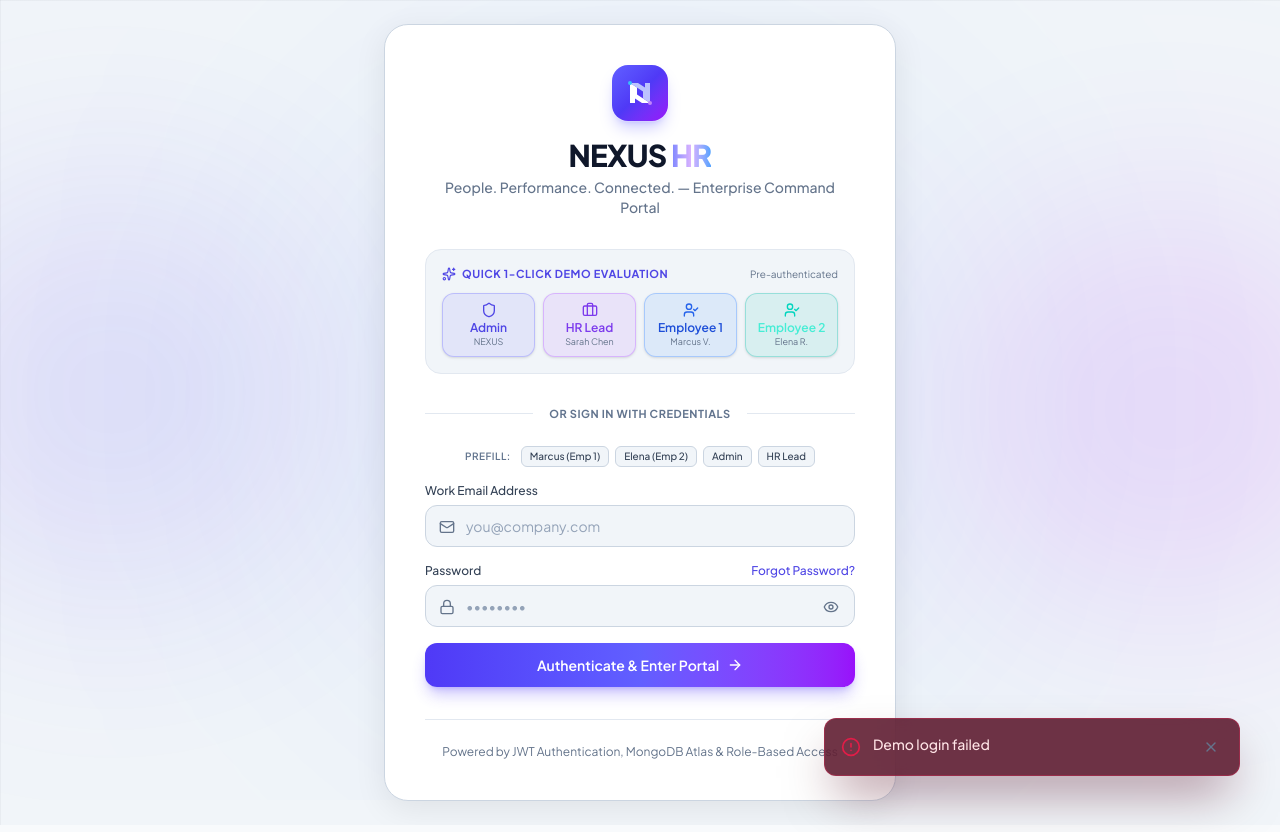
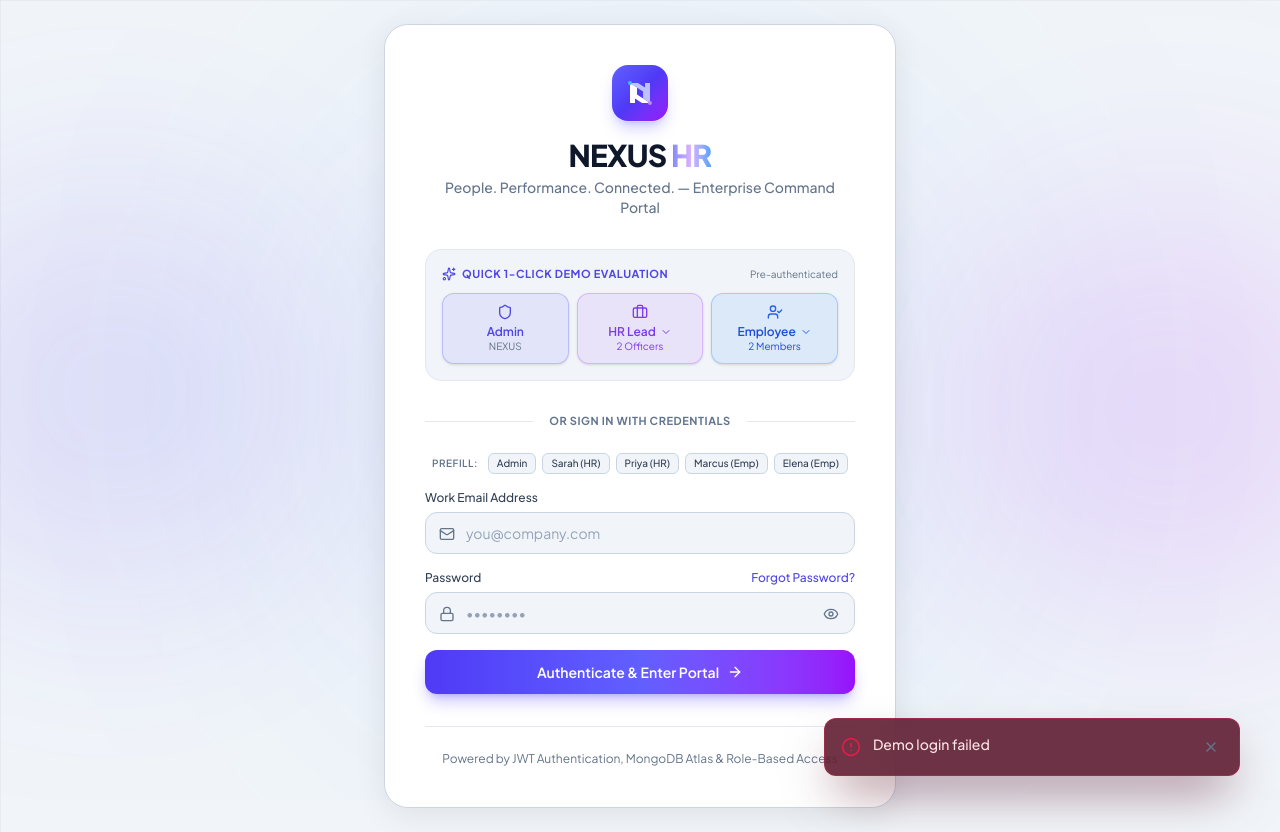
Before and after one commit to Kushalraj123/Employee-Management-System, a React (Vite) app: page /login in a window 1280 px wide. Both pictures are taken after a click on the button "Sign in directly as Administrator (admin@nexus.io)". Built offline with nearby package versions, Linux system fonts and the light colour scheme; no server answers.

Commit message:
Group Employee and HR accounts into role cards with expandable division selectors

```diff
--- a/src/pages/Login.jsx
+++ b/src/pages/Login.jsx
@@ -19,6 +19,8 @@ import {
   Eye,
   EyeOff,
   X,
+  ChevronDown,
+  ChevronUp,
 } from 'lucide-react';
 import { motion, AnimatePresence } from 'framer-motion';
 
@@ -27,6 +29,7 @@ export default function Login() {
   const [password, setPassword] = useState('');
   const [showPassword, setShowPassword] = useState(false);
   const [loading, setLoading] = useState(false);
+  const [activeDivision, setActiveDivision] = useState('employee'); // default open to employee
   const { login, demoLogin } = useAuth();
   const { showSuccess, showError } = useToast();
   const navigate = useNavigate();
@@ -179,51 +182,188 @@ export default function Login() {
               </span>
               <span className="text-[10px] text-slate-400">Pre-authenticated</span>
             </div>
-            <div className="grid grid-cols-2 sm:grid-cols-4 gap-2">
+            <div className="grid grid-cols-3 gap-2">
               <button
                 type="button"
-                onClick={() => handleQuickDemo('admin', 'admin@nexus.io')}
-                className="flex flex-col items-center justify-center p-2 rounded-xl border border-indigo-500/30 bg-indigo-500/10 hover:bg-indigo-500/20 text-indigo-300 hover:text-white transition-all text-xs font-semibold group shadow-sm text-center"
-                title="Sign in as Admin (admin@nexus.io)"
+                onClick={() => {
+                  setActiveDivision(null);
+                  handleQuickDemo('admin', 'admin@nexus.io');
+                }}
+                className="flex flex-col items-center justify-center p-2.5 rounded-xl border border-indigo-500/30 bg-indigo-500/10 hover:bg-indigo-500/20 text-indigo-300 hover:text-white transition-all text-xs font-semibold group shadow-sm text-center"
+                title="Sign in directly as Administrator (admin@nexus.io)"
               >
-                <Shield className="w-4 h-4 mb-0.5 text-indigo-400 group-hover:scale-110 transition-transform" />
+                <Shield className="w-4 h-4 mb-1 text-indigo-400 group-hover:scale-110 transition-transform" />
                 <span>Admin</span>
-                <span className="text-[9px] text-slate-400 font-normal">NEXUS</span>
+                <span className="text-[10px] text-slate-400 font-normal">NEXUS</span>
               </button>
 
               <button
                 type="button"
-                onClick={() => handleQuickDemo('hr', 'sarah.chen@nexus.io')}
-                className="flex flex-col items-center justify-center p-2 rounded-xl border border-purple-500/30 bg-purple-500/10 hover:bg-purple-500/20 text-purple-300 hover:text-white transition-all text-xs font-semibold group shadow-sm text-center"
-                title="Sign in as HR Lead (sarah.chen@nexus.io)"
+                onClick={() => setActiveDivision(activeDivision === 'hr' ? null : 'hr')}
+                className={`flex flex-col items-center justify-center p-2.5 rounded-xl border transition-all text-xs font-semibold group shadow-sm text-center ${
+                  activeDivision === 'hr'
+                    ? 'border-purple-500 bg-purple-500/25 text-white ring-1 ring-purple-500/50'
+                    : 'border-purple-500/30 bg-purple-500/10 hover:bg-purple-500/20 text-purple-300 hover:text-white'
+                }`}
+                title="View HR Officer accounts"
               >
-                <Briefcase className="w-4 h-4 mb-0.5 text-purple-400 group-hover:scale-110 transition-transform" />
+                <Briefcase className="w-4 h-4 mb-1 text-purple-400 group-hover:scale-110 transition-transform" />
+                <div className="flex items-center gap-1">
                   <span>HR Lead</span>
-                <span className="text-[9px] text-slate-400 font-normal">Sarah Chen</span>
+                  {activeDivision === 'hr' ? (
+                    <ChevronUp className="w-3 h-3 text-purple-400" />
+                  ) : (
+                    <ChevronDown className="w-3 h-3 text-purple-400" />
+                  )}
+                </div>
+                <span className="text-[10px] text-purple-300/80 font-normal">2 Officers</span>
               </button>
 
               <button
                 type="button"
+                onClick={() => setActiveDivision(activeDivision === 'employee' ? null : 'employee')}
+                className={`flex flex-col items-center justify-center p-2.5 rounded-xl border transition-all text-xs font-semibold group shadow-sm text-center ${
+                  activeDivision === 'employee'
+                    ? 'border-blue-500 bg-blue-500/25 text-white ring-1 ring-blue-500/50'
+                    : 'border-blue-500/30 bg-blue-500/10 hover:bg-blue-500/20 text-blue-300 hover:text-white'
+                }`}
+                title="View Employee accounts"
+              >
+                <UserCheck className="w-4 h-4 mb-1 text-blue-400 group-hover:scale-110 transition-transform" />
+                <div className="flex items-center gap-1">
+                  <span>Employee</span>
+                  {activeDivision === 'employee' ? (
+                    <ChevronUp className="w-3 h-3 text-blue-400" />
+                  ) : (
+                    <ChevronDown className="w-3 h-3 text-blue-400" />
+                  )}
+                </div>
+                <span className="text-[10px] text-blue-300/80 font-normal">2 Members</span>
+              </button>
+            </div>
+
+            {/* Division Sub-Menu for HR and Employee */}
+            <AnimatePresence>
+              {activeDivision === 'hr' && (
+                <motion.div
+                  initial={{ opacity: 0, height: 0 }}
+                  animate={{ opacity: 1, height: 'auto' }}
+                  exit={{ opacity: 0, height: 0 }}
+                  transition={{ duration: 0.2 }}
+                  className="mt-3 pt-3 border-t border-purple-500/20 overflow-hidden"
+                >
+                  <div className="flex items-center justify-between mb-2">
+                    <span className="text-[10px] font-bold uppercase tracking-wider text-purple-300 flex items-center gap-1">
+                      <span>Select HR Officer Account:</span>
+                    </span>
+                    <span className="text-[10px] text-slate-400">1-Click Sign In</span>
+                  </div>
+                  <div className="grid grid-cols-1 sm:grid-cols-2 gap-2">
+                    <button
+                      type="button"
+                      onClick={() => handleQuickDemo('hr', 'sarah.chen@nexus.io')}
+                      className="flex items-center gap-2.5 p-2 rounded-xl border border-purple-500/30 bg-purple-950/40 hover:bg-purple-900/50 text-left transition-all group"
+                    >
+                      <img
+                        src="https://images.unsplash.com/photo-1580489944761-15a19d654956?w=150&auto=format&fit=crop&q=80"
+                        alt="Sarah Chen"
+                        className="w-8 h-8 rounded-lg object-cover ring-1 ring-purple-400/40 flex-shrink-0"
+                      />
+                      <div className="min-w-0 flex-1">
+                        <div className="text-xs font-semibold text-white group-hover:text-purple-300 transition-colors truncate">
+                          Sarah Chen
+                        </div>
+                        <div className="text-[10px] text-slate-400 truncate">
+                          Chief People Officer
+                        </div>
+                      </div>
+                      <ArrowRight className="w-3.5 h-3.5 text-purple-400 group-hover:translate-x-0.5 transition-transform flex-shrink-0" />
+                    </button>
+
+                    <button
+                      type="button"
+                      onClick={() => handleQuickDemo('hr', 'priya.sharma@nexus.io')}
+                      className="flex items-center gap-2.5 p-2 rounded-xl border border-purple-500/30 bg-purple-950/40 hover:bg-purple-900/50 text-left transition-all group"
+                    >
+                      <img
+                        src="https://images.unsplash.com/photo-1573497019940-1c28c88b4f3e?w=150&auto=format&fit=crop&q=80"
+                        alt="Priya Sharma"
+                        className="w-8 h-8 rounded-lg object-cover ring-1 ring-purple-400/40 flex-shrink-0"
+                      />
+                      <div className="min-w-0 flex-1">
+                        <div className="text-xs font-semibold text-white group-hover:text-purple-300 transition-colors truncate">
+                          Priya Sharma
+                        </div>
+                        <div className="text-[10px] text-slate-400 truncate">
+                          Sr. HR Business Partner
+                        </div>
+                      </div>
+                      <ArrowRight className="w-3.5 h-3.5 text-purple-400 group-hover:translate-x-0.5 transition-transform flex-shrink-0" />
+                    </button>
+                  </div>
+                </motion.div>
+              )}
+
+              {activeDivision === 'employee' && (
+                <motion.div
+                  initial={{ opacity: 0, height: 0 }}
+                  animate={{ opacity: 1, height: 'auto' }}
+                  exit={{ opacity: 0, height: 0 }}
+                  transition={{ duration: 0.2 }}
+                  className="mt-3 pt-3 border-t border-blue-500/20 overflow-hidden"
+                >
+                  <div className="flex items-center justify-between mb-2">
+                    <span className="text-[10px] font-bold uppercase tracking-wider text-blue-300 flex items-center gap-1">
+                      <span>Select Employee Workstation:</span>
+                    </span>
+                    <span className="text-[10px] text-slate-400">1-Click Sign In</span>
+                  </div>
+                  <div className="grid grid-cols-1 sm:grid-cols-2 gap-2">
+                    <button
+                      type="button"
                       onClick={() => handleQuickDemo('employee', 'marcus.vance@nexus.io')}
-                className="flex flex-col items-center justify-center p-2 rounded-xl border border-blue-500/30 bg-blue-500/10 hover:bg-blue-500/20 text-blue-300 hover:text-white transition-all text-xs font-semibold group shadow-sm text-center"
-                title="Sign in as Employee 1 (marcus.vance@nexus.io)"
+                      className="flex items-center gap-2.5 p-2 rounded-xl border border-blue-500/30 bg-blue-950/40 hover:bg-blue-900/50 text-left transition-all group"
                     >
-                <UserCheck className="w-4 h-4 mb-0.5 text-blue-400 group-hover:scale-110 transition-transform" />
-                <span>Employee 1</span>
-                <span className="text-[9px] text-slate-400 font-normal">Marcus V.</span>
+                      <img
+                        src="https://images.unsplash.com/photo-1506794778202-cad84cf45f1d?w=150&auto=format&fit=crop&q=80"
+                        alt="Marcus Vance"
+                        className="w-8 h-8 rounded-lg object-cover ring-1 ring-blue-400/40 flex-shrink-0"
+                      />
+                      <div className="min-w-0 flex-1">
+                        <div className="text-xs font-semibold text-white group-hover:text-blue-300 transition-colors truncate">
+                          Marcus Vance
+                        </div>
+                        <div className="text-[10px] text-slate-400 truncate">
+                          Senior Full-Stack Engineer
+                        </div>
+                      </div>
+                      <ArrowRight className="w-3.5 h-3.5 text-blue-400 group-hover:translate-x-0.5 transition-transform flex-shrink-0" />
                     </button>
 
                     <button
                       type="button"
                       onClick={() => handleQuickDemo('employee', 'elena.rostova@nexus.io')}
-                className="flex flex-col items-center justify-center p-2 rounded-xl border border-teal-500/30 bg-teal-500/10 hover:bg-teal-500/20 text-teal-300 hover:text-white transition-all text-xs font-semibold group shadow-sm text-center"
-                title="Sign in as Employee 2 (elena.rostova@nexus.io)"
+                      className="flex items-center gap-2.5 p-2 rounded-xl border border-teal-500/30 bg-teal-950/40 hover:bg-teal-900/50 text-left transition-all group"
                     >
-                <UserCheck className="w-4 h-4 mb-0.5 text-teal-400 group-hover:scale-110 transition-transform" />
-                <span>Employee 2</span>
-                <span className="text-[9px] text-slate-400 font-normal">Elena R.</span>
+                      <img
+                        src="https://images.unsplash.com/photo-1573496359142-b8d87734a5a2?w=150&auto=format&fit=crop&q=80"
+                        alt="Elena Rostova"
+                        className="w-8 h-8 rounded-lg object-cover ring-1 ring-teal-400/40 flex-shrink-0"
+                      />
+                      <div className="min-w-0 flex-1">
+                        <div className="text-xs font-semibold text-white group-hover:text-teal-300 transition-colors truncate">
+                          Elena Rostova
+                        </div>
+                        <div className="text-[10px] text-slate-400 truncate">
+                          Principal Architect & VP Tech
+                        </div>
+                      </div>
+                      <ArrowRight className="w-3.5 h-3.5 text-teal-400 group-hover:translate-x-0.5 transition-transform flex-shrink-0" />
                     </button>
                   </div>
+                </motion.div>
+              )}
+            </AnimatePresence>
           </div>
 
           <div className="relative flex py-2 items-center mb-4">
@@ -237,20 +377,6 @@ export default function Login() {
             <span className="text-slate-500 text-[10px] font-semibold uppercase tracking-wider mr-1">Prefill:</span>
             <button
               type="button"
-              onClick={() => { setEmail('marcus.vance@nexus.io'); setPassword('Emp@123'); }}
-              className="px-2 py-0.5 rounded-md bg-slate-800/80 hover:bg-blue-500/20 border border-slate-700/60 hover:border-blue-500/40 text-slate-300 hover:text-blue-300 text-[10px] font-medium transition-all"
-            >
-              Marcus (Emp 1)
-            </button>
-            <button
-              type="button"
-              onClick={() => { setEmail('elena.rostova@nexus.io'); setPassword('Emp@123'); }}
-              className="px-2 py-0.5 rounded-md bg-slate-800/80 hover:bg-teal-500/20 border border-slate-700/60 hover:border-teal-500/40 text-slate-300 hover:text-teal-300 text-[10px] font-medium transition-all"
-            >
-              Elena (Emp 2)
-            </button>
-            <button
-              type="button"
               onClick={() => { setEmail('admin@nexus.io'); setPassword('Admin@123'); }}
               className="px-2 py-0.5 rounded-md bg-slate-800/80 hover:bg-indigo-500/20 border border-slate-700/60 hover:border-indigo-500/40 text-slate-300 hover:text-indigo-300 text-[10px] font-medium transition-all"
             >
@@ -261,7 +387,28 @@ export default function Login() {
               onClick={() => { setEmail('sarah.chen@nexus.io'); setPassword('Hr@123'); }}
               className="px-2 py-0.5 rounded-md bg-slate-800/80 hover:bg-purple-500/20 border border-slate-700/60 hover:border-purple-500/40 text-slate-300 hover:text-purple-300 text-[10px] font-medium transition-all"
             >
-              HR Lead
+              Sarah (HR)
+            </button>
+            <button
+              type="button"
+              onClick={() => { setEmail('priya.sharma@nexus.io'); setPassword('Hr@123'); }}
+              className="px-2 py-0.5 rounded-md bg-slate-800/80 hover:bg-purple-500/20 border border-slate-700/60 hover:border-purple-500/40 text-slate-300 hover:text-purple-300 text-[10px] font-medium transition-all"
+            >
+              Priya (HR)
+            </button>
+            <button
+              type="button"
+              onClick={() => { setEmail('marcus.vance@nexus.io'); setPassword('Emp@123'); }}
+              className="px-2 py-0.5 rounded-md bg-slate-800/80 hover:bg-blue-500/20 border border-slate-700/60 hover:border-blue-500/40 text-slate-300 hover:text-blue-300 text-[10px] font-medium transition-all"
+            >
+              Marcus (Emp)
+            </button>
+            <button
+              type="button"
+              onClick={() => { setEmail('elena.rostova@nexus.io'); setPassword('Emp@123'); }}
+              className="px-2 py-0.5 rounded-md bg-slate-800/80 hover:bg-teal-500/20 border border-slate-700/60 hover:border-teal-500/40 text-slate-300 hover:text-teal-300 text-[10px] font-medium transition-all"
+            >
+              Elena (Emp)
             </button>
           </div>
 
```
Also changed, not shown: 2 other files (tests, documents, lock files or other folders). Lines whose indentation alone changed are shown as unchanged.
